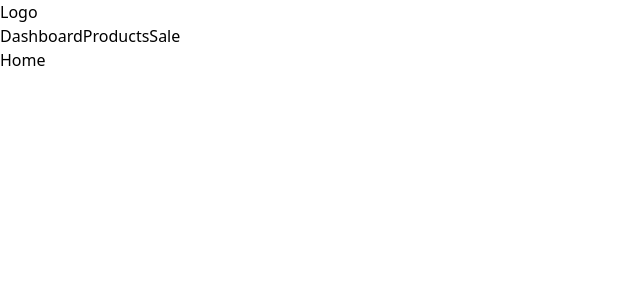
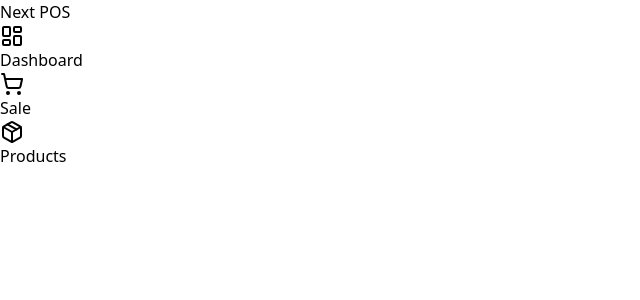
Before and after one commit to kyawzinhein1/pos-system, a React (Vite) app: page / in a window 1280 px wide. Shown: the top 300 px of the page, without its empty margins (0-640 px from the left). Built offline with nearby package versions, Linux system fonts and the light colour scheme.

Commit message:
ui improve

```diff
--- a/db.json
+++ b/db.json
@@ -5,14 +5,14 @@
       "name": "Solar Bulb",
       "category": "Electronic",
       "price": 20000,
-      "stock": 45
+      "stock": 40
     },
     {
       "id": "31e7",
       "name": "Extension Cable",
       "category": "Gadgets",
       "price": 12000,
-      "stock": 25
+      "stock": 15
     },
     {
       "id": "37dd",
--- a/package.json
+++ b/package.json
@@ -13,6 +13,7 @@
   },
   "dependencies": {
     "axios": "^1.7.9",
+    "lucide-react": "^0.474.0",
     "react": "^18.3.1",
     "react-dom": "^18.3.1",
     "react-router-dom": "^7.1.3",
--- a/src/App.jsx
+++ b/src/App.jsx
@@ -27,7 +27,7 @@ const App = () => {
           element: <Sale />,
         },
         {
-          path: "products",
+          path: "manage-products",
           element: <Products />,
         },
       ],
--- a/src/components/Invoice.jsx
+++ b/src/components/Invoice.jsx
@@ -1,3 +1,5 @@
+import { PrinterCheck, PrinterCheckIcon, X } from "lucide-react";
+
 const Invoice = ({ selectedProducts, onClose }) => {
   // Calculate total price
   const totalPrice = selectedProducts.reduce(
@@ -16,17 +18,16 @@ const Invoice = ({ selectedProducts, onClose }) => {
             <p>Date - {new Date().toLocaleDateString("en-GB")}</p>
             <p>
               Time -{" "}
-              {new Date()
-                .toLocaleTimeString("en-GB", {
-                  hour: "2-digit",
-                  minute: "2-digit",
-                  second: "2-digit",
-                })}
+              {new Date().toLocaleTimeString("en-GB", {
+                hour: "2-digit",
+                minute: "2-digit",
+                second: "2-digit",
+              })}
             </p>
           </div>
         </div>
 
-        <table className="w-full border-collapse border border-gray-300">
+        <table className="w-full border-collapse border border-gray-300 mt-2">
           <thead className="bg-gray-100">
             <tr>
               <th className="border px-2 py-1">Product</th>
@@ -58,13 +59,13 @@ const Invoice = ({ selectedProducts, onClose }) => {
 
         <div className="mt-4 flex justify-between">
           <button
-            className="bg-red-500 text-white px-4 py-2 rounded-md"
+            className="bg-red-500 hover:bg-red-600 transition-colors text-white px-4 py-2 rounded-md"
             onClick={onClose}
           >
-            Close
+            <X />
           </button>
-          <button className="bg-green-500 text-white px-4 py-2 rounded-md">
-            Print Invoice
+          <button className="bg-green-500 hover:bg-green-600 transition-colors text-white px-4 py-2 rounded-md">
+            <PrinterCheckIcon />
           </button>
         </div>
       </div>
--- a/src/components/Nav.jsx
+++ b/src/components/Nav.jsx
@@ -3,13 +3,13 @@ import { Link } from "react-router-dom";
 
 const Nav = () => {
   return <section className="flex justify-between px-6 py-3 bg-slate-300">
-    <div>
-      <Link to={"/"}>Logo</Link>
+    <div className="text-teal-600 font-bold text-xl">
+      <Link to={"/"}>Next POS</Link>
     </div>
     <div className="flex gap-2">
-      <Link to={"/dashboard"} className="font-semibold text-gray-600">Dashboard</Link>
-      <Link to={"/products"} className="font-semibold text-gray-600">Products</Link>
-      <Link to={"/sale"} className="font-semibold text-gray-600">Sale</Link>
+      {/* <Link to={"/dashboard"} className="font-semibold text-gray-600">Dashboard</Link>
+      <Link to={"/manage-products"} className="font-semibold text-gray-600">Products</Link>
+      <Link to={"/sale"} className="font-semibold text-gray-600">Sale</Link> */}
     </div>
   </section>;
 };
--- a/src/pages/Dashboard.jsx
+++ b/src/pages/Dashboard.jsx
@@ -2,13 +2,8 @@ import React from "react";
 
 const Dashboard = () => {
   return (
-    <section>
-      <div>
-        <h1>Left</h1>
-      </div>
-      <div>
-        <h1>Right</h1>
-      </div>
+    <section className="container mx-auto mt-6">
+      <h1 className="text-2xl font-bold mb-4">Dashboard</h1>
     </section>
   );
 };
--- a/src/pages/Home.jsx
+++ b/src/pages/Home.jsx
@@ -1,7 +1,43 @@
 import React from "react";
+import { Link } from "react-router-dom";
+import { ShoppingCart, Package, LayoutDashboard } from "lucide-react";
 
 const Home = () => {
-  return <div>Home</div>;
+  return (
+    <div>
+      <div className="flex gap-12 justify-center items-center mt-[15%]">
+        <div className="flex flex-col items-center">
+          <Link
+            to={"/dashboard"}
+            className="bg-gray-500 p-6 rounded-lg shadow-md hover:bg-gray-700 transition-colors"
+          >
+            <LayoutDashboard className="w-10 h-10 text-white" />
+          </Link>
+          <span className="mt-2">Dashboard</span>
+        </div>
+
+        <div className="flex flex-col items-center">
+          <Link
+            to={"/sale"}
+            className="bg-gray-500 p-6 rounded-lg shadow-md hover:bg-gray-700 transition-colors flex justify-center items-center"
+          >
+            <ShoppingCart className="w-10 h-10 text-white" />
+          </Link>
+          <span className="mt-2">Sale</span>
+        </div>
+
+        <div className="flex flex-col items-center">
+          <Link
+            to={"/manage-products"}
+            className="bg-gray-500 p-6 rounded-lg shadow-md hover:bg-gray-700 transition-colors"
+          >
+            <Package className="w-10 h-10 text-white" />
+          </Link>
+          <span className="mt-2">Products</span>
+        </div>
+      </div>
+    </div>
+  );
 };
 
 export default Home;
--- a/src/pages/Products.jsx
+++ b/src/pages/Products.jsx
@@ -1,5 +1,6 @@
 import { useEffect, useState } from "react";
 import useProductStore from "../store/product";
+import { PlusCircleIcon, Edit2Icon, TrashIcon, Save } from "lucide-react";
 
 const Products = () => {
   const {
@@ -61,8 +62,8 @@ const Products = () => {
   };
 
   return (
-    <section className="container mx-auto mt-10">
-      <h1 className="text-2xl font-semibold mb-4">Products Management</h1>
+    <section className="container mx-auto mt-6">
+      <h1 className="text-2xl font-bold mb-4">Product Management</h1>
 
       {/* Add Product Form */}
       <div className="flex gap-4 mb-6 justify-center">
@@ -95,10 +96,12 @@ const Products = () => {
           onChange={(e) => setStock(e.target.value)}
         />
         <button
-          className="bg-blue-600 px-4 py-2 text-white rounded-md hover:bg-blue-800 transition-all"
+          className="bg-blue-500 px-4 py-2 text-white rounded-md hover:bg-blue-600 transition-all"
           onClick={handleAddProduct}
         >
-          Add Product
+          <div className="flex gap-2">
+            <PlusCircleIcon /> <span>Add Product</span>
+          </div>
         </button>
       </div>
 
@@ -122,7 +125,10 @@ const Products = () => {
                     type="text"
                     value={editedProduct.name}
                     onChange={(e) =>
-                      setEditedProduct({ ...editedProduct, name: e.target.value })
+                      setEditedProduct({
+                        ...editedProduct,
+                        name: e.target.value,
+                      })
                     }
                     autoFocus
                     className="focus:ring-2 focus:ring-blue-500 outline-none rounded-sm border border-blue-500 ps-1"
@@ -185,27 +191,27 @@ const Products = () => {
               <td className="px-4 py-2">
                 {editingId === product.id ? (
                   <button
-                    className="bg-green-600 px-3 py-1 text-white rounded-md hover:bg-green-800"
+                    className="bg-green-500 px-3 py-1 text-white rounded-md hover:bg-green-600"
                     onClick={() => handleEditProduct(product.id)}
                   >
-                    Save
+                    <Save className="w-5" />
                   </button>
                 ) : (
                   <>
                     <button
-                      className="bg-yellow-500 px-3 py-1 text-white rounded-md hover:bg-yellow-700 mr-2"
+                      className="bg-yellow-500 px-3 py-1 text-white rounded-md hover:bg-yellow-600 mr-2 transition-colors"
                       onClick={() => {
                         setEditingId(product.id);
                         setEditedProduct(product);
                       }}
                     >
-                      Edit
+                      <Edit2Icon className="w-4" />
                     </button>
                     <button
-                      className="bg-red-600 px-3 py-1 text-white rounded-md hover:bg-red-800"
+                      className="bg-red-500 px-3 py-1 text-white rounded-md hover:bg-red-600 transition-colors"
                       onClick={() => removeProductFromList(product.id)}
                     >
-                      Remove
+                      <TrashIcon className="w-5" />
                     </button>
                   </>
                 )}
--- a/src/pages/Sale.jsx
+++ b/src/pages/Sale.jsx
@@ -2,6 +2,7 @@ import { useEffect, useState } from "react";
 import useSaleStore from "../store/sale";
 import useProductStore from "../store/product";
 import Invoice from "../components/Invoice";
+import { LucideShoppingCart, X } from "lucide-react";
 
 const Sale = () => {
   const {
@@ -41,8 +42,8 @@ const Sale = () => {
   };
 
   return (
-    <section className="container mx-auto mt-10">
-      <h1 className="text-2xl font-semibold mb-4">Sale</h1>
+    <section className="container mx-auto mt-6">
+      <h1 className="text-2xl font-bold mb-4">Sale</h1>
       <div>
         {/* selection section */}
         <div className="flex gap-4 justify-center">
@@ -92,10 +93,12 @@ const Sale = () => {
           />
 
           <button
-            className="bg-blue-600 px-4 py-2 rounded-lg text-white hover:bg-blue-800 transition-all"
+            className="bg-blue-500 px-4 py-2 rounded-lg text-white hover:bg-blue-600 transition-all"
             onClick={addProductToCart}
           >
-            Add
+            <div className="flex gap-2">
+              <LucideShoppingCart /> <span>Add to Cart</span>
+            </div>
           </button>
         </div>
 
@@ -131,7 +134,9 @@ const Sale = () => {
                   <tbody>
                     {selectedProducts.length < 1 && (
                       <tr className="font-semibold text-red-600 mt-6">
-                        <td>No product is added! Please add a product.</td>
+                        <td className="ps-14">
+                          No product is added! Please add a product.
+                        </td>
                       </tr>
                     )}
 
@@ -149,9 +154,10 @@ const Sale = () => {
                         <td className="px-4 py-4 text-center">
                           <button
                             onClick={() => removeProduct(item.name)}
-                            className="text-white bg-red-600 w-5 h-5 rounded-full shadow-md"
-                            title="Remove !"
-                          ></button>
+                            className="bg-red-500 p-1 text-white rounded-md hover:bg-red-600 transition-colors"
+                          >
+                            <X />
+                          </button>
                         </td>
                       </tr>
                     ))}
@@ -165,16 +171,22 @@ const Sale = () => {
               {selectedProducts.length > 0 && (
                 <div className="mt-6 flex justify-end gap-3">
                   <button
-                    className="bg-green-600 rounded-md text-white hover:bg-green-800 transition-all w-20 h-10"
+                    className="bg-green-500 rounded-md text-white hover:bg-green-600 transition-all w-20 h-10"
                     onClick={handleOrder}
                   >
-                    Order
+                    <div className="flex gap-2 ps-2">
+                      <LucideShoppingCart />
+                      <span>Sell</span>
+                    </div>
                   </button>
                   <button
-                    className="bg-red-600 rounded-md text-white hover:bg-red-800 transition-all w-20 h-10"
+                    className="bg-red-500 rounded-md text-white hover:bg-red-600 transition-all w-20 h-10"
                     onClick={clearSelectedProducts}
                   >
-                    Cancel
+                    <div className="flex p-2">
+                      <X />
+                      <span>Cancel</span>
+                    </div>
                   </button>
                 </div>
               )}
```
Also changed, not shown: 1 other file (tests, documents, lock files or other folders).
